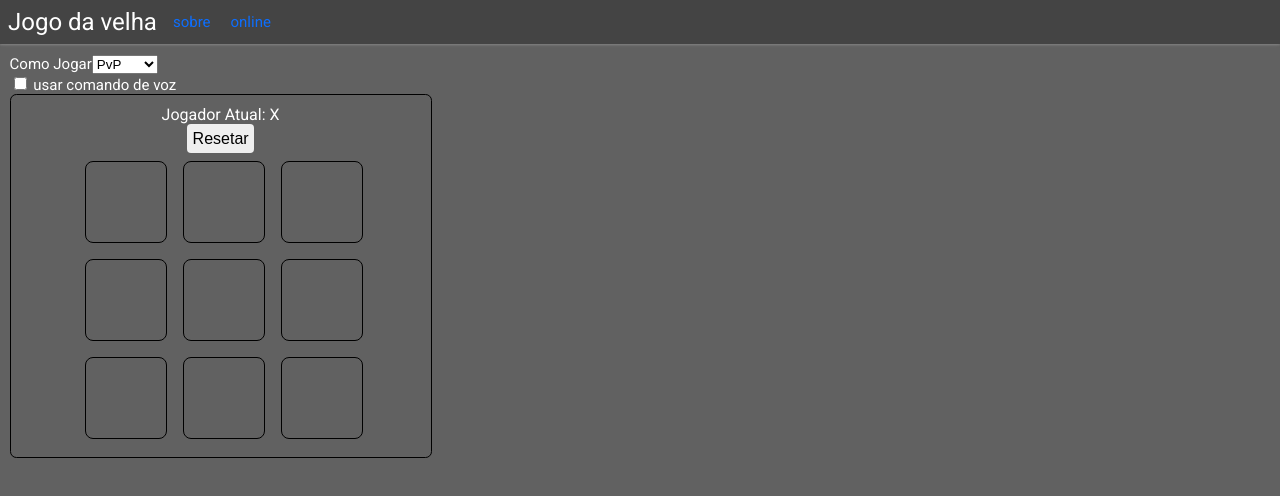
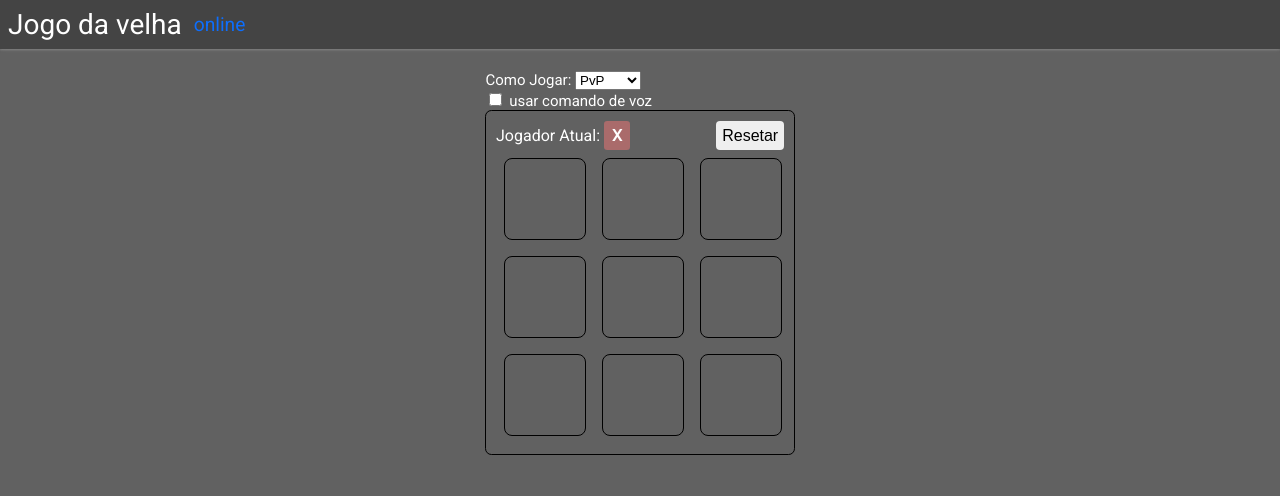
Before and after one commit to rcoliveira2016/game-da-old, a Nuxt app in the folder frontend/: page / in a window 1280 px wide. Shown: the top 496 px of the page. Built offline with nearby package versions, Linux system fonts and the light colour scheme.

Commit message:
feat: ajuste de layout

```diff
--- a/frontend/assets/style/app.css
+++ b/frontend/assets/style/app.css
@@ -13,6 +13,28 @@ a {
   color: var(--color-primary);
   text-decoration: none;
 }
+
 a:hover {
   text-decoration: underline;
 }
+
+.texto-jogador-x {
+  color: var(--cor-jogador-x);
+}
+
+.texto-jogador-o {
+  color: var(--cor-jogador-o);
+}
+
+.bg-jogador-x {
+  background-color: var(--cor-jogador-x);
+}
+
+.bg-jogador-o {
+  background-color: var(--cor-jogador-o);
+}
+
+.justify-space-between {
+  display: flex;
+  justify-content: space-between;
+}
--- a/frontend/assets/style/reset.css
+++ b/frontend/assets/style/reset.css
@@ -91,3 +91,7 @@ video {
 }
 
 /* Add more reset styles as needed */
+
+strong {
+    font-weight: bold;
+}
--- a/frontend/assets/style/variables.css
+++ b/frontend/assets/style/variables.css
@@ -13,6 +13,8 @@
     --spacing-lg: 0.70rem;
     --spacing-xl: 1rem;
 
+    --shadow-1: 0 1px 3px rgba(197, 197, 197, 0.12), 0 1px 2px rgba(197, 197, 197, 0.24);
+    --cor-jogador-x: rgb(170, 107, 107);
+    --cor-jogador-o: rgb(90, 81, 126);
 
-    --shadow-1: 0 1px 3px rgba(197, 197, 197, 0.12), 0 1px 2px rgba(197, 197, 197, 0.24);
 }
--- a/frontend/components/jogo-vela/BoardJogoDaVelha.vue
+++ b/frontend/components/jogo-vela/BoardJogoDaVelha.vue
@@ -80,9 +80,9 @@ onMounted(() => {
 
 }
 .col--selecionado-x {
-  background: rgb(170, 107, 107);
+  background: var(--cor-jogador-x);
 }
 .col--selecionado-o {
-  background: rgb(90, 81, 126);
+  background: var(--cor-jogador-o);
 }
 </style>
--- /dev/null
+++ b/frontend/components/jogo-vela/IdentificadorJogador.vue
@@ -0,0 +1,21 @@
+<script setup lang="ts">
+import type { ValorColSelecionado } from "~/types/jogo/jogo-da-velha";
+const prop = defineProps({
+    jogador: {
+        type: String as PropType<ValorColSelecionado>,
+        required: false,
+    },
+});
+
+const classTextoJogador = (valor: ValorColSelecionado | undefined) => valor ? [`bg-jogador-${valor.toLowerCase()}`] : []
+
+</script>
+<template>
+    <strong :class="classTextoJogador(jogador)">{{ jogador}}</strong>
+</template>
+<style>
+strong {
+    padding: .3rem .5rem;
+    border-radius: .2rem;
+}
+</style>
--- a/frontend/components/jogo-vela/JogoDaVelhaComponent.vue
+++ b/frontend/components/jogo-vela/JogoDaVelhaComponent.vue
@@ -22,11 +22,17 @@ const prop = defineProps({
 </script>
 <template>
   <div class="container" tabindex="0" atl="tabuleiro do jogo da velha">
-    <div>Jogador Atual: {{ jogadorAtual }}</div>
-    <div v-if="ganhador">
-      <div>Ganhador: {{ ganhador.selecionado }}</div>
-    </div>
-    <div><BtnComponent @click="emit('resetar')">Resetar</BtnComponent></div>
+    <header class="cabecalho">
+      <div class="status-partida" v-if="ganhador">
+        <div>Ganhador:
+          <JogoVelaIdentificadorJogador :jogador="ganhador.selecionado" />
+        </div>
+      </div>
+      <div class="status-partida" v-else>Jogador Atual:
+        <JogoVelaIdentificadorJogador :jogador="jogadorAtual" />
+      </div>
+      <BtnComponent @click="emit('resetar')">Resetar</BtnComponent>
+    </header>
     <div class="container-board">
       <BoardJogoDaVelha :board="prop.board" @selecionou-celula="emit('selecionou-celula', $event)" />
     </div>
@@ -34,13 +40,21 @@ const prop = defineProps({
 </template>
 <style scoped>
 .container {
-  font-size: 16px;
-  padding: 10px;
+  font-size: 1rem;
+  padding: .6rem;
   display: flex;
   flex-direction: column;
   align-items: center;
-  width: 400px;
+  width: 18rem;
   border: 1px solid #000;
   border-radius: 0.4rem;
+  position: relative;
+}
+
+.cabecalho {
+  width: 100%;
+  display: flex;
+  align-items: center;
+  justify-content: space-between;
 }
 </style>
--- a/frontend/components/layout/default/HeaderComponent.vue
+++ b/frontend/components/layout/default/HeaderComponent.vue
@@ -3,7 +3,6 @@
     <nav>
       <h1 class="title"><NuxtLink to="/">Jogo da velha</NuxtLink></h1>
       <ul>
-        <li><NuxtLink to="/about">sobre</NuxtLink></li>
         <li><NuxtLink to="/online">online</NuxtLink></li>
       </ul>
     </nav>
@@ -17,13 +16,14 @@
   align-items: center;
   padding: var(--spacing-md) 0;
   box-shadow: var(--shadow-1);
+  width: 100%;
 }
 .layout-header nav {
   display: flex;
 }
 .layout-header nav h1 {
   padding-left: var(--spacing-md);
-  font-size: 1.5rem;
+  font-size: 1.75rem;
 }
 
 .layout-header nav h1 a{
@@ -43,13 +43,15 @@
   text-align: center;
   display: flex;
   align-items: center;
-  padding: 0 0.5rem;
+  padding: 0 0.25rem;
+  font-size: 1.2rem;
+  border-radius: 0.2rem;
 }
 .layout-header nav ul li a {
   vertical-align: bottom;
 }
 .layout-header nav ul li:hover {
-  background-color: #00000017;
+  background-color: #00000069;
 }
 .layout-header nav ul li:hover a {
   text-decoration: none;
--- a/frontend/layouts/default.vue
+++ b/frontend/layouts/default.vue
@@ -1,56 +1,19 @@
 <template>
-  <div>
+  <div class="app">
     <LayoutDefaultHeaderComponent />
     <main>
-
       <slot />
     </main>
   </div>
 </template>
 <style>
-.layout-header{
-  background: #444444;
-  color: #fff;
-  display: flex;
-  align-items: center;
-  padding: var(--spacing-md) 0;
-  box-shadow: var(--shadow-1);
-}
-.layout-header nav{
-  display: flex;
 
-}
-.layout-header nav h1{
-  padding-left: var(--spacing-md);
-  font-size: 1.5rem;
-}
-
-.layout-header nav ul{
-  margin-left: var(--spacing-md);
-  list-style: none;
-  display: flex;
-  gap: var(--spacing-sm);
-}
-
-.layout-header nav ul li{
-  height: 100%;
-  text-align: center;
-  display: flex;
-  align-items: center;
-  padding: 0 .3rem;
-}
-.layout-header nav ul li a{
-  vertical-align: bottom;
-}
-.layout-header nav ul li:hover{
-  background-color: #00000017;
-}
-.layout-header nav ul li:hover a{
-  text-decoration: none;
-}
 main{
   padding: 0.6rem;
   padding-top: var(--spacing-lg);
 }
-
+.app{
+  width: 100%;
+  position: relative;
+}
 </style>
--- a/frontend/pages/about.vue
+++ /dev/null
@@ -1,5 +0,0 @@
-<template>
-  <section>
-    <p>This page will be displayed at the /about route.</p>
-  </section>
-</template>
--- a/frontend/pages/index.vue
+++ b/frontend/pages/index.vue
@@ -1,22 +1,30 @@
 <template>
+  <main class="container">
+    <header class="header-toolbar">
+      <div class="justify-space-between">
         <div>
-    <label for="iaPlayer">Como Jogar</label>
+          <label for="iaPlayer">Como Jogar: </label>
           <select id="iaPlayer" v-model="iaPlayer">
             <option value="">PvP</option>
             <option value="O">X vs IA</option>
             <option value="X">O vs IA</option>
           </select>
         </div>
+        <div v-if="iaPlayer">
+          AI:
+          <JogoVelaIdentificadorJogador :jogador="iaPlayer" />
+        </div>
+      </div>
       <div>
         <input type="checkbox" v-model="usarVoz"> usar comando de voz
         <div v-if="usarVoz"> usar comando de voz: "Jogar linha [1-3] coluna [1-3]"</div>
       </div>
-  <div v-if="iaPlayer">
-    AI: {{ iaPlayer }}
+    </header>
+    <div>
+      <JogoDaVelhaComponent :ganhador="ganhador" :jogadorAtual="jogadorAtual" :board="board"
+        @selecionou-celula="setarJogada" @resetar="resetar" />
     </div>
-  <div>
-    <JogoDaVelhaComponent :ganhador="ganhador" :jogadorAtual="jogadorAtual" :board="board" @selecionou-celula="setarJogada" @resetar="resetar" />
-  </div>
+  </main>
 </template>
 <script setup lang="ts">
 import JogoDaVelhaComponent from '@/components/jogo-vela/JogoDaVelhaComponent.vue';
@@ -25,3 +33,16 @@ onMounted(() => {
   iniciar();
 })
 </script>
+<style scoped>
+main.container {
+  display: flex;
+  flex-direction: column;
+  align-content: center;
+  flex-wrap: wrap;
+}
+
+.header-toolbar {
+  display: flex;
+  flex-direction: column;
+}
+</style>
--- a/frontend/pages/online_old.vue
+++ /dev/null
@@ -1,40 +0,0 @@
-<template>
-  <section>
-    <p>recebidas: {{mensagem}}</p>
-  </section>
-  <section>
-    <p>texto: <InputText v-model="tbMessage" /> <button @click="send">enviar</button> </p>
-  </section>
-</template>
-<script setup lang="ts">
-import * as signalR from "@microsoft/signalr";
-
-
-interface JogoDaVelhaHubInputModel{
-  indexLinha: number;
-  indexColuna: number;
-}
-
-const mensagem = ref("");
-const tbMessage = ref("");
-const port = 5023;
-const connection = new signalR.HubConnectionBuilder()
-  .withUrl(`http://localhost:${port}/JogoDaVelhaHub`, {
-    transport: signalR.HttpTransportType.WebSockets
-  }
-)
-    .build();
-
-connection.on("ReceiveMessage", (jogada: JogoDaVelhaHubInputModel) => {
-  console.log(jogada);
-  mensagem.value += JSON.stringify(jogada);
-});
-
-connection.start().catch((err) => console.log(err));
-
-
-function send() {
-  connection.invoke("SendMessage", { indexColuna:0, indexLinha: 1} satisfies JogoDaVelhaHubInputModel)
-    .then(() => (tbMessage.value = ""));
-}
-</script>
```
Lines whose indentation alone changed are shown as unchanged.
